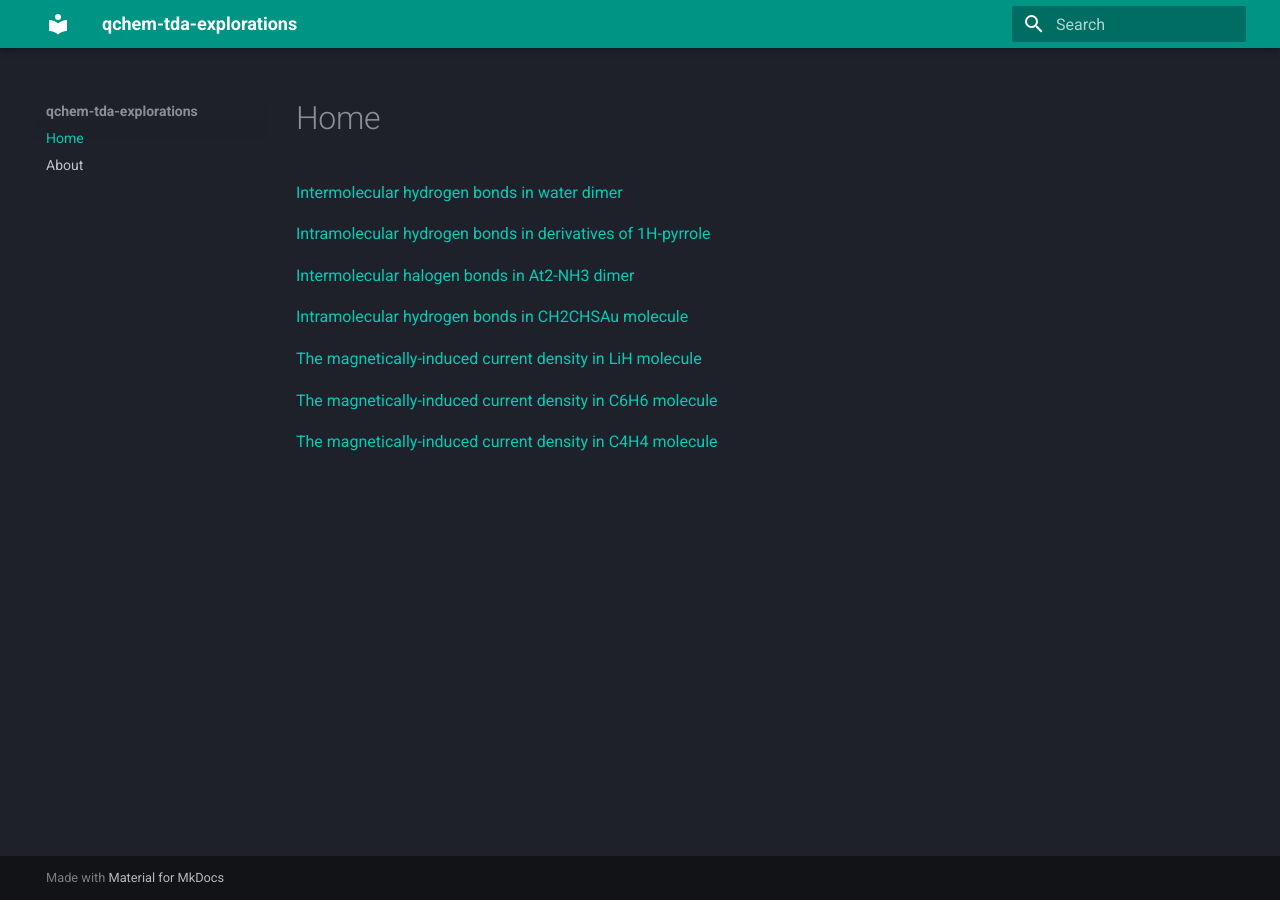
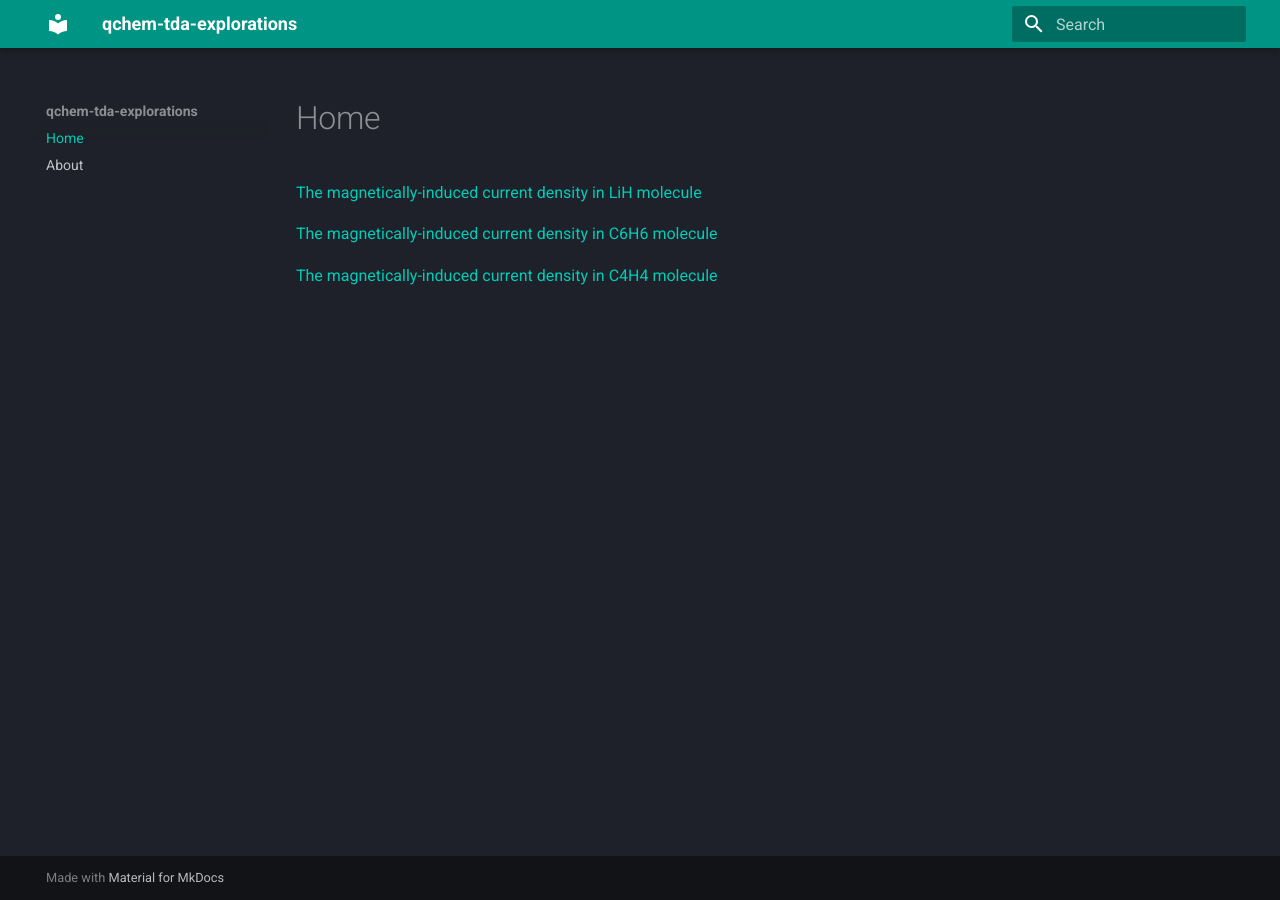
Before and after one commit to tda-qchem/tda-qchem-explorations, an MkDocs documentation site: the page built from docs/index.md, in a window 1280 px wide. Built offline with MkDocs 1.6.1 and Material for MkDocs 9.7.7, drawn with Linux system fonts in a browser that asks for light colours.

Commit message:
hide other links

```diff
--- a/docs/index.md
+++ b/docs/index.md
@@ -1,11 +1,11 @@
 
-[Intermolecular hydrogen bonds in water dimer](H2OH2O_Hbonds/)
+<!--- [Intermolecular hydrogen bonds in water dimer](H2OH2O_Hbonds/) --->
 
-[Intramolecular hydrogen bonds in derivatives of 1H-pyrrole](C5H6ON2_Hbonds/)
+<!--- [Intramolecular hydrogen bonds in derivatives of 1H-pyrrole](C5H6ON2_Hbonds/) --->
 
-[Intermolecular halogen bonds in At2-NH3 dimer](At2NH3_Xbonds/)
+<!--- [Intermolecular halogen bonds in At2-NH3 dimer](At2NH3_Xbonds/) --->
 
-[Intramolecular hydrogen bonds in CH2CHSAu molecule](CH2CHSAu_Hbonds/)
+<!--- [Intramolecular hydrogen bonds in CH2CHSAu molecule](CH2CHSAu_Hbonds/) --->
 
 [The magnetically-induced current density in LiH molecule](LiH_MICD/)
 
```
